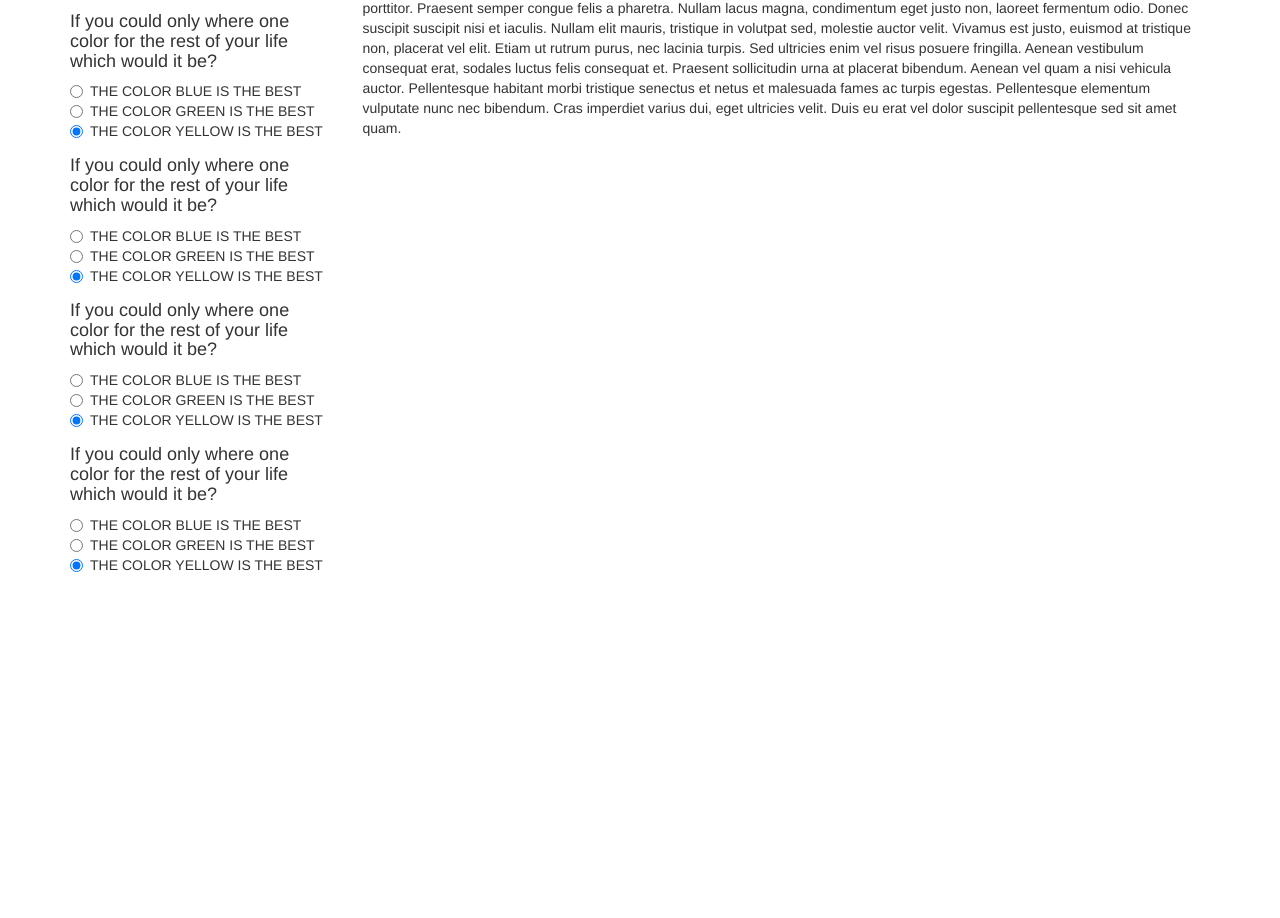
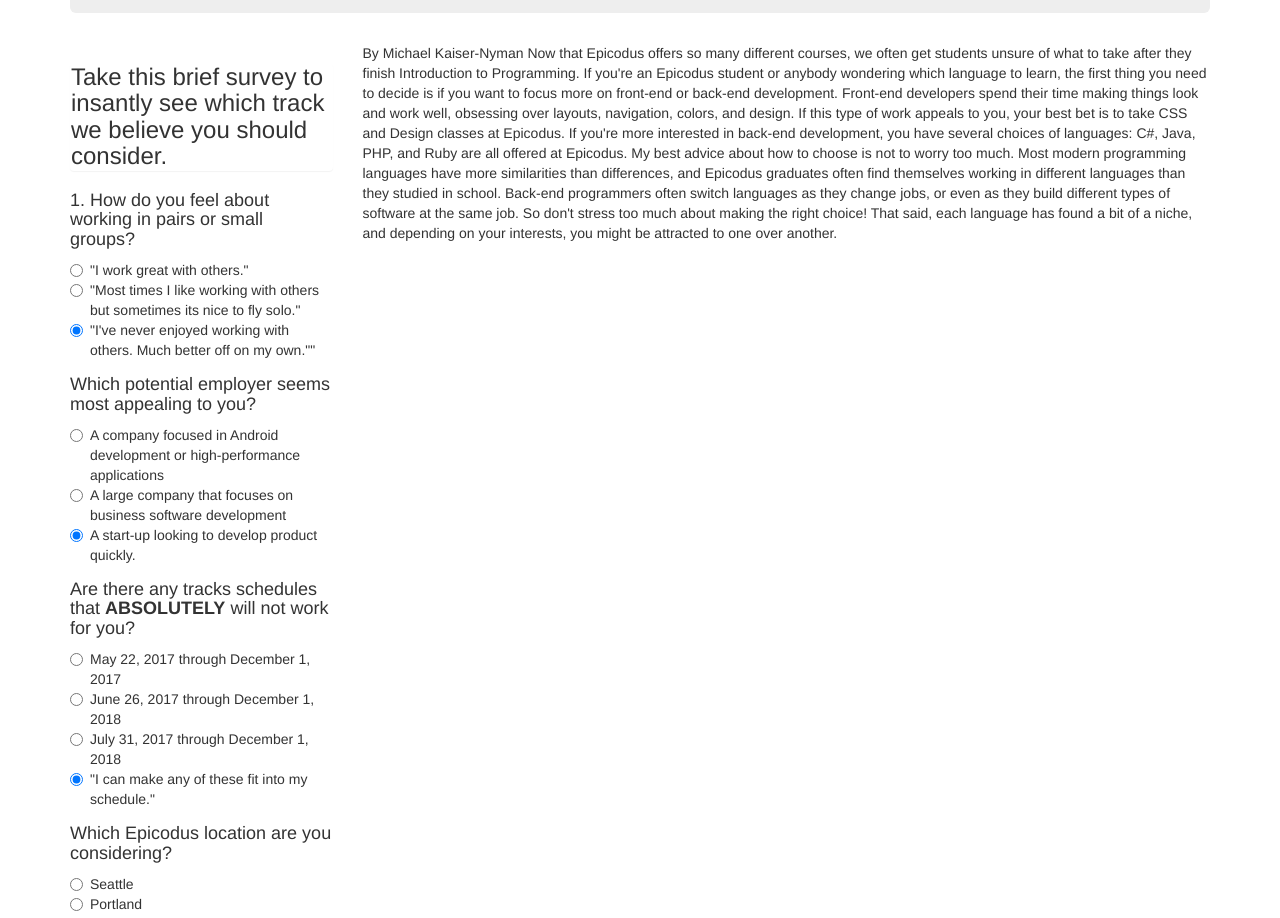
Before and after one commit to benpetrosky/Track-suggester, a plain HTML site: page index.html in a window 1280 px wide. Shown: the part 328-1246 px from the top of the page. Before the commit the page ends 918 px from the top, so only its background shows below. Drawn offline with nearby package versions, Linux system fonts and the light colour scheme.

Commit message:
add content to form within html

```diff
--- a/css/styles.css
+++ b/css/styles.css
@@ -0,0 +1,4 @@
+.boldCaps {
+  font-weight: bolder;
+  text-transform: uppercase;
+}
--- a/index.html
+++ b/index.html
@@ -5,28 +5,31 @@
     <link href="css/styles.css" rel="stylesheet"  type="text/css" media="all">
     <script src="js/jquery.3.2.0.js"></script>
     <script src="js/scripts.js"></script>
+
+
     <title>Epicodus</title>
   </head>
   <body>
     <div class="container">
-      <h1 class="jumbotron">Epicodus Survey Suggester</h1>
+      <h1 class="jumbotron">  <img src="img/epicodus-symbol.png" alt="E">Epicodus Survey Suggester</h1>
       <div class="row">
         <div class="col-md-3">
+          <h3 class="panel">Take this brief survey to insantly see which track we believe you should consider.</h3>
           <form id="question1">
             <div class="form-group disabled">
               <div class="radio">
-                <h4>If you could only where one color for the rest of your life which would it be?</h4>
+                <h4>1. How do you feel about working in pairs or small groups?</h4>
                 <label>
                   <input type="radio" name="operator" value="add" checked>
-              THE COLOR BLUE IS THE BEST
+                  "I work great with others."
                 </label>
                 <label>
                   <input type="radio" name="operator" value="add" checked>
-                  THE COLOR GREEN IS THE BEST
+                  "Most times I like working with others but sometimes its nice to fly solo."
                 </label>
                 <label>
                   <input type="radio" name="operator" value="add" checked>
-                  THE COLOR YELLOW IS THE BEST
+                  "I've never enjoyed working with others. Much better off on my own.""
                 </label>
               </div>
             </div>
@@ -34,18 +37,18 @@
           <form id="question2">
             <div class="form-group disabled">
               <div class="radio">
-                <h4>If you could only where one color for the rest of your life which would it be?</h4>
+                <h4>Which potential employer seems most appealing to you?</h4>
                 <label>
                   <input type="radio" name="operator" value="add" checked>
-              THE COLOR BLUE IS THE BEST
+                  A company focused in Android development or high-performance applications
                 </label>
                 <label>
                   <input type="radio" name="operator" value="add" checked>
-                  THE COLOR GREEN IS THE BEST
+                  A large company that focuses on business software development
                 </label>
                 <label>
                   <input type="radio" name="operator" value="add" checked>
-                  THE COLOR YELLOW IS THE BEST
+                  A start-up looking to develop product quickly.
                 </label>
               </div>
             </div>
@@ -53,18 +56,22 @@
           <form id="question3">
             <div class="form-group disabled">
               <div class="radio">
-                <h4>If you could only where one color for the rest of your life which would it be?</h4>
+                <h4>Are there any tracks schedules that <span class="boldCaps">absolutely</span> will not work for you?</h4>
                 <label>
                   <input type="radio" name="operator" value="add" checked>
-              THE COLOR BLUE IS THE BEST
+                  May 22, 2017 through December 1, 2017
                 </label>
                 <label>
                   <input type="radio" name="operator" value="add" checked>
-                  THE COLOR GREEN IS THE BEST
+                  June 26, 2017 through December 1, 2018
                 </label>
                 <label>
                   <input type="radio" name="operator" value="add" checked>
-                  THE COLOR YELLOW IS THE BEST
+                  July 31, 2017 through December 1, 2018
+                </label>
+                <label>
+                  <input type="radio" name="operator" value="add" checked>
+                  "I can make any of these fit into my schedule."
                 </label>
               </div>
             </div>
@@ -72,18 +79,19 @@
           <form id="question4">
             <div class="form-group disabled">
               <div class="radio">
-                <h4>If you could only where one color for the rest of your life which would it be?</h4>
+                <h4>Which Epicodus location are you considering?</h4>
                 <label>
                   <input type="radio" name="operator" value="add" checked>
-              THE COLOR BLUE IS THE BEST
+                  Seattle
+                </label>
+                <br>
+                <label>
+                  <input type="radio" name="operator" value="add" checked>
+                  Portland
                 </label>
                 <label>
                   <input type="radio" name="operator" value="add" checked>
-                  THE COLOR GREEN IS THE BEST
-                </label>
-                <label>
-                  <input type="radio" name="operator" value="add" checked>
-                  THE COLOR YELLOW IS THE BEST
+                  "Either one is fine with me."
                 </label>
               </div>
             </div>
@@ -91,30 +99,34 @@
           <form id="question5">
             <div class="form-group disabled">
               <div class="radio">
-                <h4>If you could only where one color for the rest of your life which would it be?</h4>
+                <h4>How did you hear about Epicodus?</h4>
                 <label>
                   <input type="radio" name="operator" value="add" checked>
-              THE COLOR BLUE IS THE BEST
+                  "A friend told me about Epicodus."
                 </label>
                 <label>
                   <input type="radio" name="operator" value="add" checked>
-                  THE COLOR GREEN IS THE BEST
+                  Google
                 </label>
+                <br>
                 <label>
                   <input type="radio" name="operator" value="add" checked>
-                  THE COLOR YELLOW IS THE BEST
+                  None
                 </label>
               </div>
             </div>
+            <button type="Submit" class="btn btn-primary">Submit</button>
           </form>
 
 
         </div>
         <div class="col-md-9">
           <p>
-            Lorem ipsum dolor sit amet, consectetur adipiscing elit. Pellentesque lorem libero, euismod ac sapien ut, eleifend pretium sem. Aliquam aliquet vulputate urna. Sed et nibh vitae elit rhoncus lobortis. Lorem ipsum dolor sit amet, consectetur adipiscing elit. Suspendisse eros purus, semper ut tortor lacinia, eleifend varius sem. Nunc efficitur porttitor elit eu ultricies. Integer dictum velit accumsan arcu tincidunt, nec finibus magna fermentum. Fusce tristique dolor eu vulputate porta. Proin auctor nec ante ut dictum. Curabitur malesuada quam sit amet lacus gravida, at posuere enim imperdiet. Proin bibendum ultricies vulputate. Suspendisse vitae urna at metus venenatis aliquet a sed metus. Aenean rutrum ultrices pretium. Praesent nec purus imperdiet, convallis metus vitae, facilisis arcu. Cras lacinia metus eu augue tristique pharetra. Praesent ullamcorper consequat ex vitae laoreet.
+            By Michael Kaiser-Nyman
 
-            Cras feugiat libero sit amet enim ultrices, ac molestie est porttitor. Praesent semper congue felis a pharetra. Nullam lacus magna, condimentum eget justo non, laoreet fermentum odio. Donec suscipit suscipit nisi et iaculis. Nullam elit mauris, tristique in volutpat sed, molestie auctor velit. Vivamus est justo, euismod at tristique non, placerat vel elit. Etiam ut rutrum purus, nec lacinia turpis. Sed ultricies enim vel risus posuere fringilla. Aenean vestibulum consequat erat, sodales luctus felis consequat et. Praesent sollicitudin urna at placerat bibendum. Aenean vel quam a nisi vehicula auctor. Pellentesque habitant morbi tristique senectus et netus et malesuada fames ac turpis egestas. Pellentesque elementum vulputate nunc nec bibendum. Cras imperdiet varius dui, eget ultricies velit. Duis eu erat vel dolor suscipit pellentesque sed sit amet quam.
+            Now that Epicodus offers so many different courses, we often get students unsure of what to take after they finish Introduction to Programming. If you're an Epicodus student or anybody wondering which language to learn, the first thing you need to decide is if you want to focus more on front-end or back-end development. Front-end developers spend their time making things look and work well, obsessing over layouts, navigation, colors, and design. If this type of work appeals to you, your best bet is to take CSS and Design classes at Epicodus.
+
+            If you're more interested in back-end development, you have several choices of languages: C#, Java, PHP, and Ruby are all offered at Epicodus. My best advice about how to choose is not to worry too much. Most modern programming languages have more similarities than differences, and Epicodus graduates often find themselves working in different languages than they studied in school. Back-end programmers often switch languages as they change jobs, or even as they build different types of software at the same job. So don't stress too much about making the right choice! That said, each language has found a bit of a niche, and depending on your interests, you might be attracted to one over another.
           </p>
         </div>
 
```
Also changed, not shown: img/epicodus-symbol.png (added).
